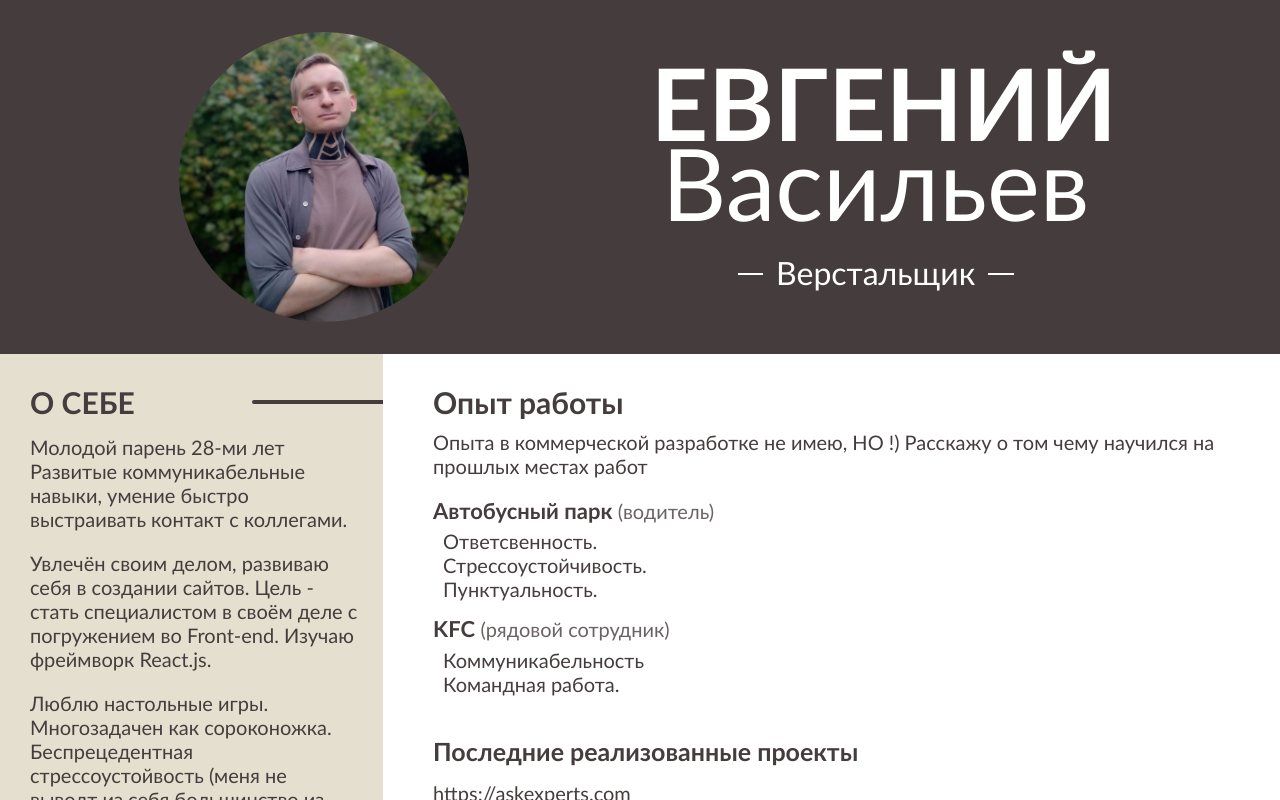
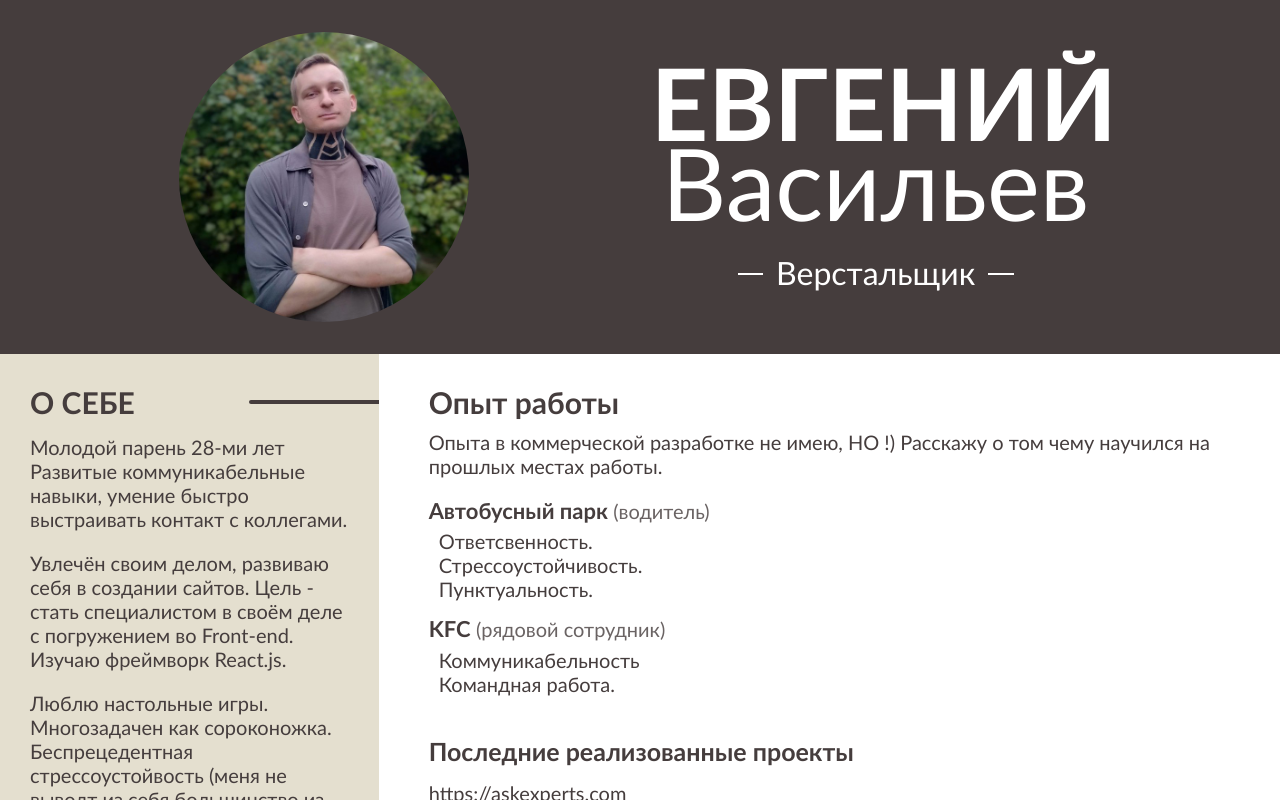
Before and after one commit to Mahinator96/CV, a plain HTML site: page index.html in a window 1280 px wide. Drawn offline with Linux system fonts and the light colour scheme.

Commit message:
fix dot in text job

```diff
--- a/index.html
+++ b/index.html
@@ -138,7 +138,7 @@
                             <h3 class="visually-hidden">Места, должность и продолжительность работы</h3>
                             <p class="cv-exp__text">
                                 Опыта в коммерческой разработке не имею, НО !) Расскажу о том чему научился на прошлых
-                                местах работ
+                                местах работы.
                             </p>
 
                             <ol class="cv-exp__list">
```
